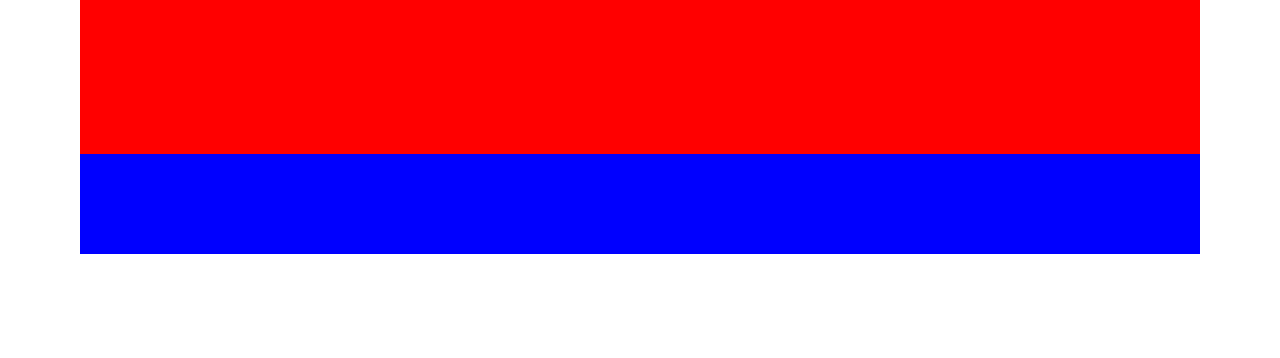
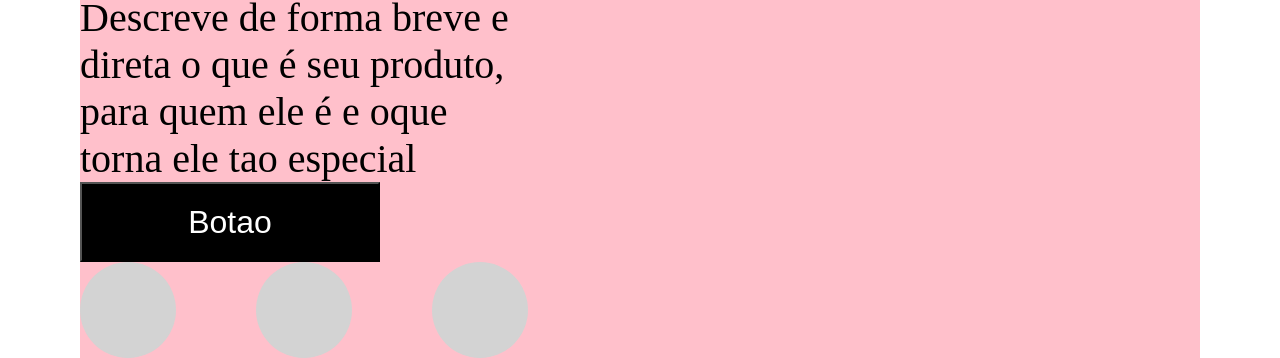
Before and after one commit to thaynafreire/layout-ab, a plain HTML site: page index.html in a window 1280 px wide. Shown: the part 546-904 px from the top of the page. Before the commit the page ends 800 px from the top, so only its background shows below. Drawn offline with Linux system fonts and the light colour scheme.

Commit message:
conteudo concluido

```diff
--- a/index.html
+++ b/index.html
@@ -19,7 +19,23 @@
             </ul>
         </nav>
     </header>
-    <main></main>
+    <main>
+        <div class="conteudo">
+            <h1>Título focado no produto para divulgar</h1>
+            <p>Descreve de forma breve e direta o que é seu produto, para quem ele é e oque torna ele tao especial</p>
+            <div class="acao">
+                <button>
+                    <a href="#">Botao</a>
+                </button>
+            </div>
+            <div class="social">
+                <div></div>
+                <div></div>
+                <div></div>
+            </div>
+        </div>
+        <div class="destaque"></div>
+    </main>
     <footer></footer>
 </body>
 </html>
--- a/style.css
+++ b/style.css
@@ -45,8 +45,47 @@ header{
 }
 main{
     flex-grow: 1;
-    background-color: red;
+    display: flex;
+    background-color: pink;
 }
+
+.conteudo{
+    width: 50%;
+    display: flex;
+    flex-direction: column;
+    justify-content: space-between;
+}
+.conteudo h1{
+    font-size: 96px;
+
+}
+.conteudo p{
+    width: 80%;
+    font-size: 40px;
+}
+.acao button{
+    height: 80px;
+    width: 300px;
+    background-color: black;
+    color: white;
+    font-size: 32px;
+}
+.social{
+    width: 80%;
+    display: flex;
+    justify-content: space-between;
+}
+.social div{
+    height: 96px;
+    width: 96px;
+    background-color: lightgray;
+    border-radius: 50%;
+}
+.destaque{
+    width: 50%
+
+}
+
 footer{
     height: 100px;
     background-color: blue;
```
